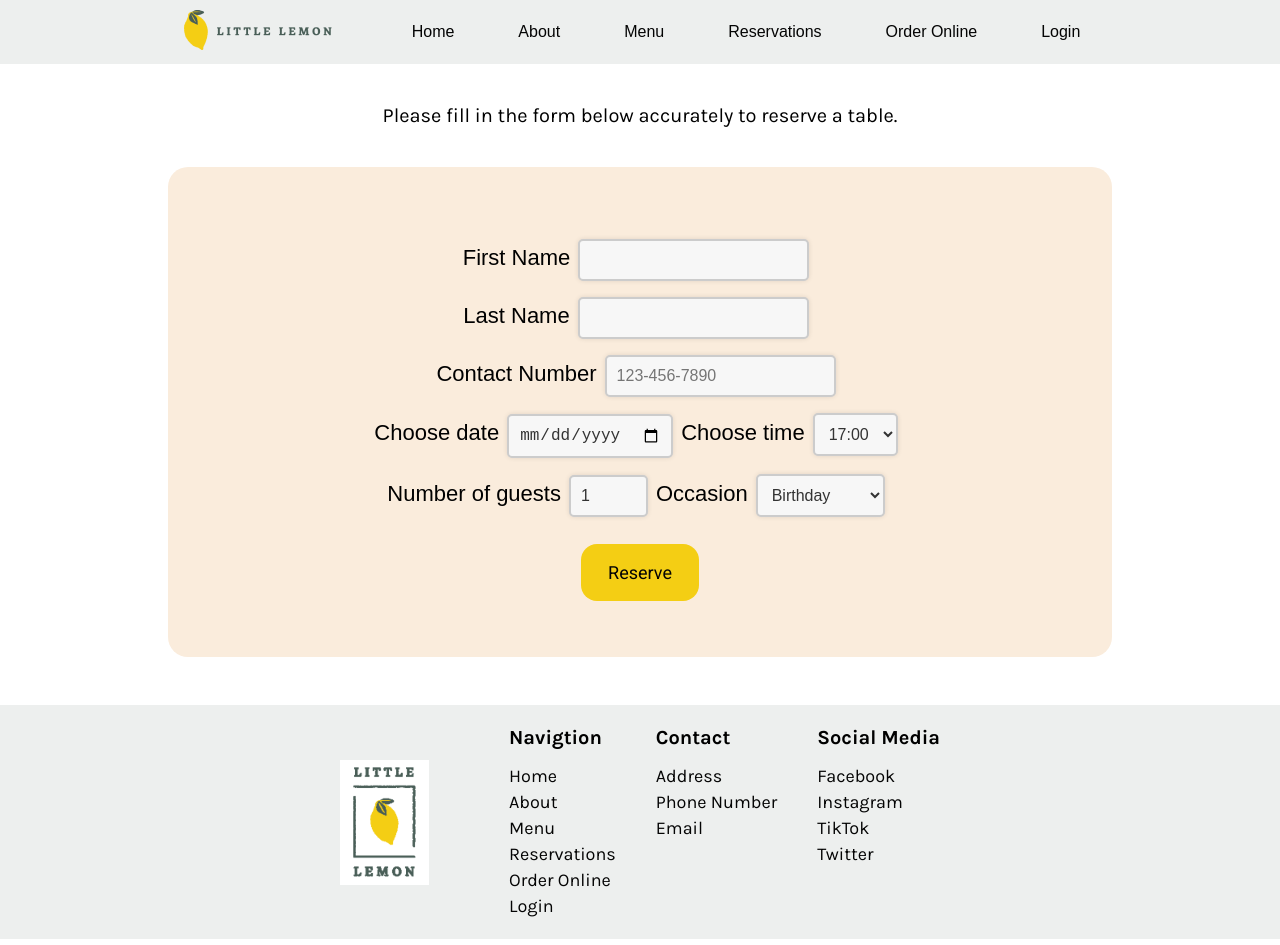
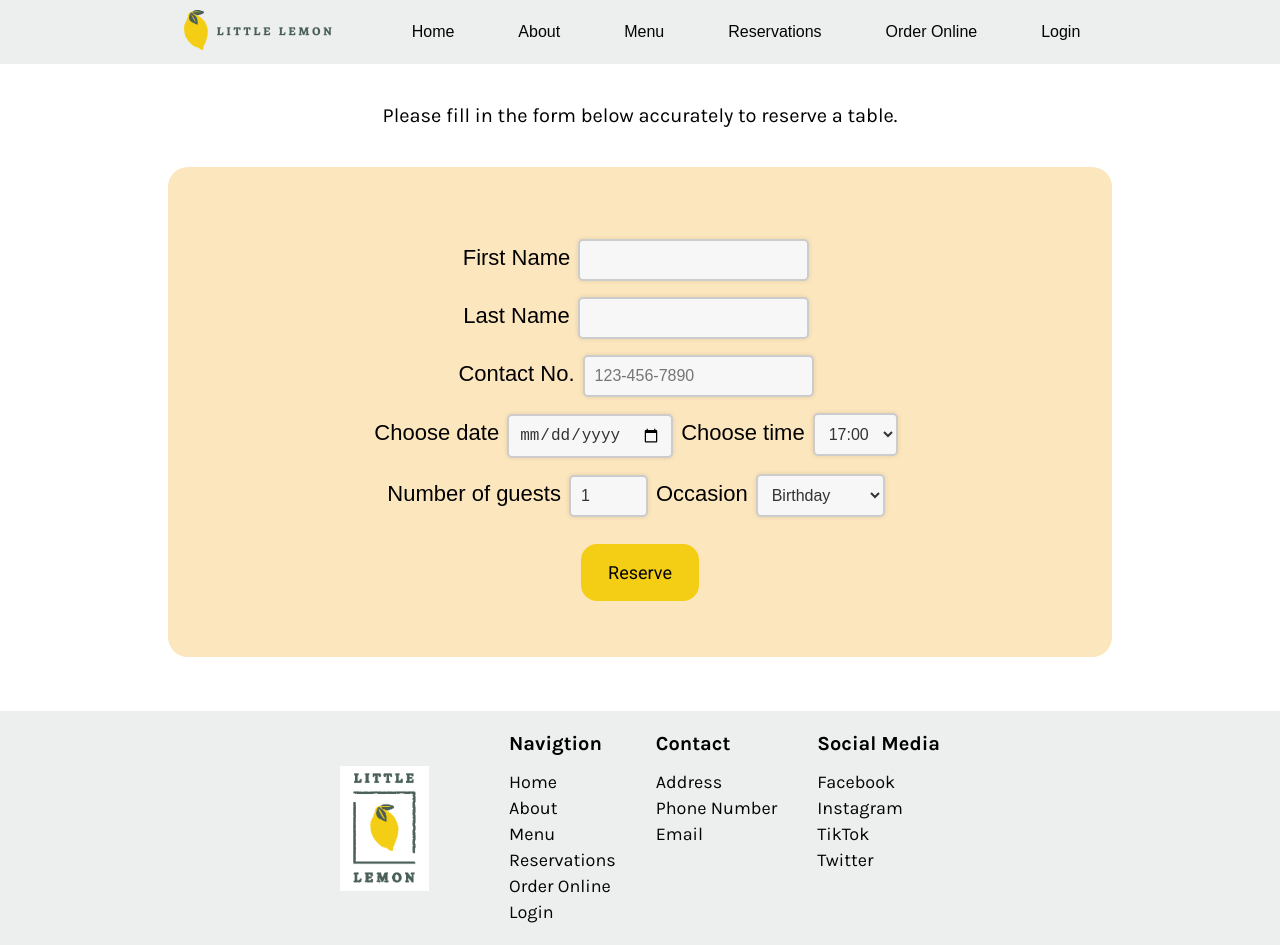
Before and after one commit to selorm123/meta-frontend-little-lemon-capstone, a React (Vite) app: page /booking in a window 1280 px wide. Built offline with nearby package versions, Linux system fonts and the light colour scheme; a web font is replaced by a local one.

Commit message:
new changes added

```diff
--- a/src/App.css
+++ b/src/App.css
@@ -205,12 +205,12 @@ main {
 
 form {
 
-	background-color: #faecdc;
+	background-color: #fce6bd;
 	width: 65%;
 	margin-inline: auto;
 	text-align: center;
 	padding: 3.5em ;
-	margin-bottom: 3em;
+	margin-bottom: 3.4em;
 	border-radius: 20px;
 }
 
--- a/src/components/BookingForm.jsx
+++ b/src/components/BookingForm.jsx
@@ -1,6 +1,6 @@
 import { useState } from "react"
 import { useNavigate } from "react-router-dom"
-export default function BookingForm({availableTimes, dispatch, submitForm}) {
+ function BookingForm({availableTimes, dispatch, submitForm}) {
     console.log(dispatch)
     const [formData, setFormData] = useState({
         firstName: "",
@@ -50,7 +50,7 @@ export default function BookingForm({availableTimes, dispatch, submitForm}) {
             <input type="text" id="last-name" name="lastName" value={formData.lastName} onChange={handleFormChange} required />
           </div>
           <div className="seperate">
-            <label htmlFor="contact-number">Contact Number</label>
+            <label htmlFor="contact-number">Contact No.</label>
             <input type="text" id="contact-number" name="contactNumber" placeholder="123-456-7890"
             value={formData.contactNumber} onChange={handleFormChange}
             pattern="[0-9]{3}-[0-9]{3}-[0-9]{4}" />
@@ -85,3 +85,5 @@ export default function BookingForm({availableTimes, dispatch, submitForm}) {
       </main>
     )
   }
+
+  export default BookingForm
--- a/src/pages/HomePage.jsx
+++ b/src/pages/HomePage.jsx
@@ -2,7 +2,8 @@ import Hero from "../components/Hero"
 import Menu from "../components/Menu"
 import Testimonials from "../components/Testimonials"
 import Description from "../components/Description"
-export default function HomePage() {
+
+ function HomePage() {
     return (
       <main>
        <Hero />
@@ -12,3 +13,6 @@ export default function HomePage() {
       </main>
     )
   }
+
+
+export default HomePage
```
